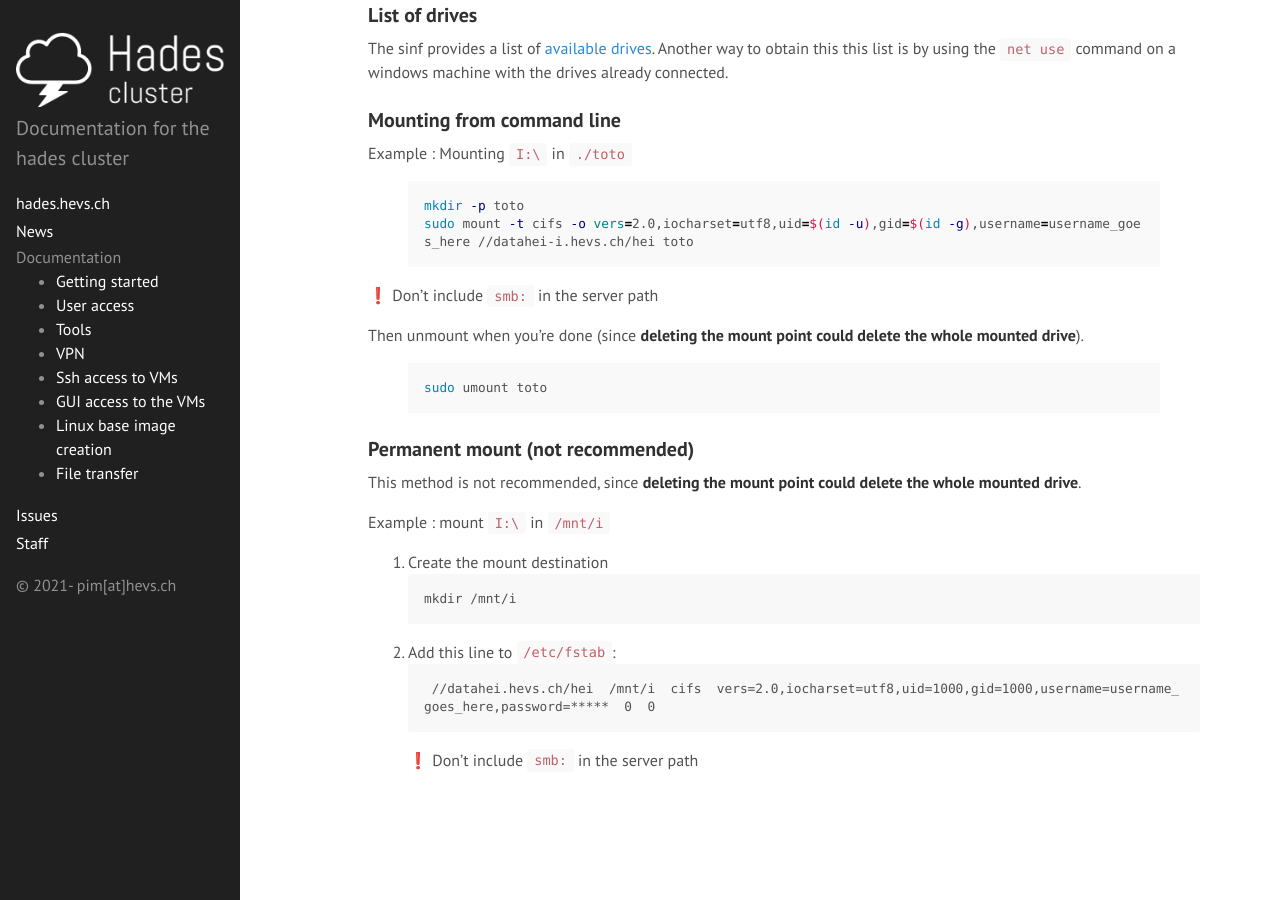
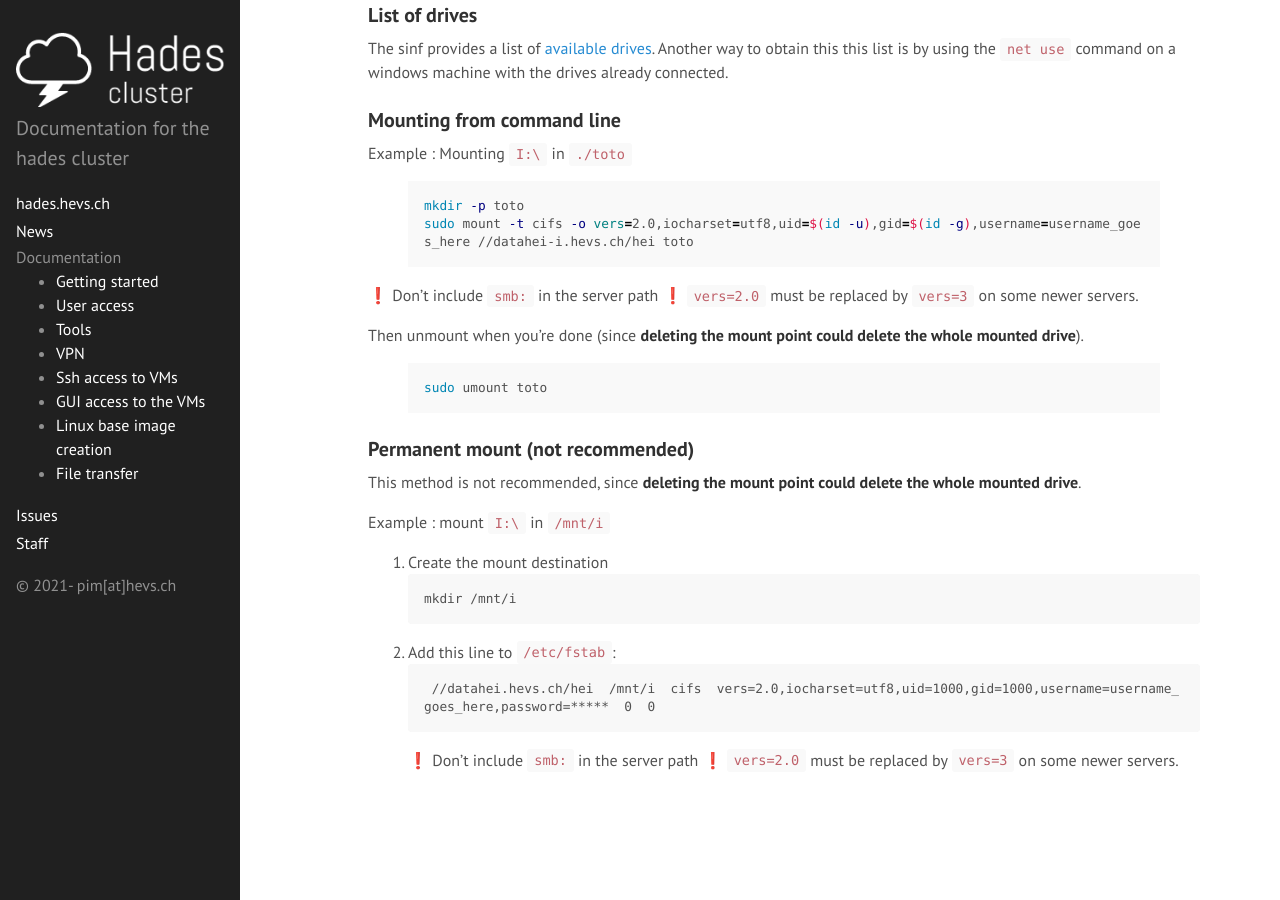
Before and after one commit to hevs-isi/hades, a Jekyll site: the page built from _doc/transfer.md, in a window 1280 px wide and 900 px high, scrolled down 1285 px. Built offline with Jekyll 4.4.1, drawn with Linux system fonts in a browser that asks for light colours; emoji names are drawn with the system emoji font.

Commit message:
Update transfer.md

````diff
--- a/_doc/transfer.md
+++ b/_doc/transfer.md
@@ -65,6 +65,7 @@ sudo mount -t cifs -o vers=2.0,iocharset=utf8,uid=$(id -u),gid=$(id -g),username
 {% endhighlight %}
 
 :exclamation: Don't include `smb:` in the server path
+:exclamation: `vers=2.0` must be replaced by `vers=3` on some newer servers.
 
 Then unmount when you're done (since **deleting the mount point could delete the whole mounted drive**).
 {% highlight shell %}
@@ -87,3 +88,4 @@ mkdir /mnt/i
 	//datahei.hevs.ch/hei  /mnt/i  cifs  vers=2.0,iocharset=utf8,uid=1000,gid=1000,username=username_goes_here,password=*****  0  0
 ```
 :exclamation: Don't include `smb:` in the server path
+:exclamation: `vers=2.0` must be replaced by `vers=3` on some newer servers.
````
